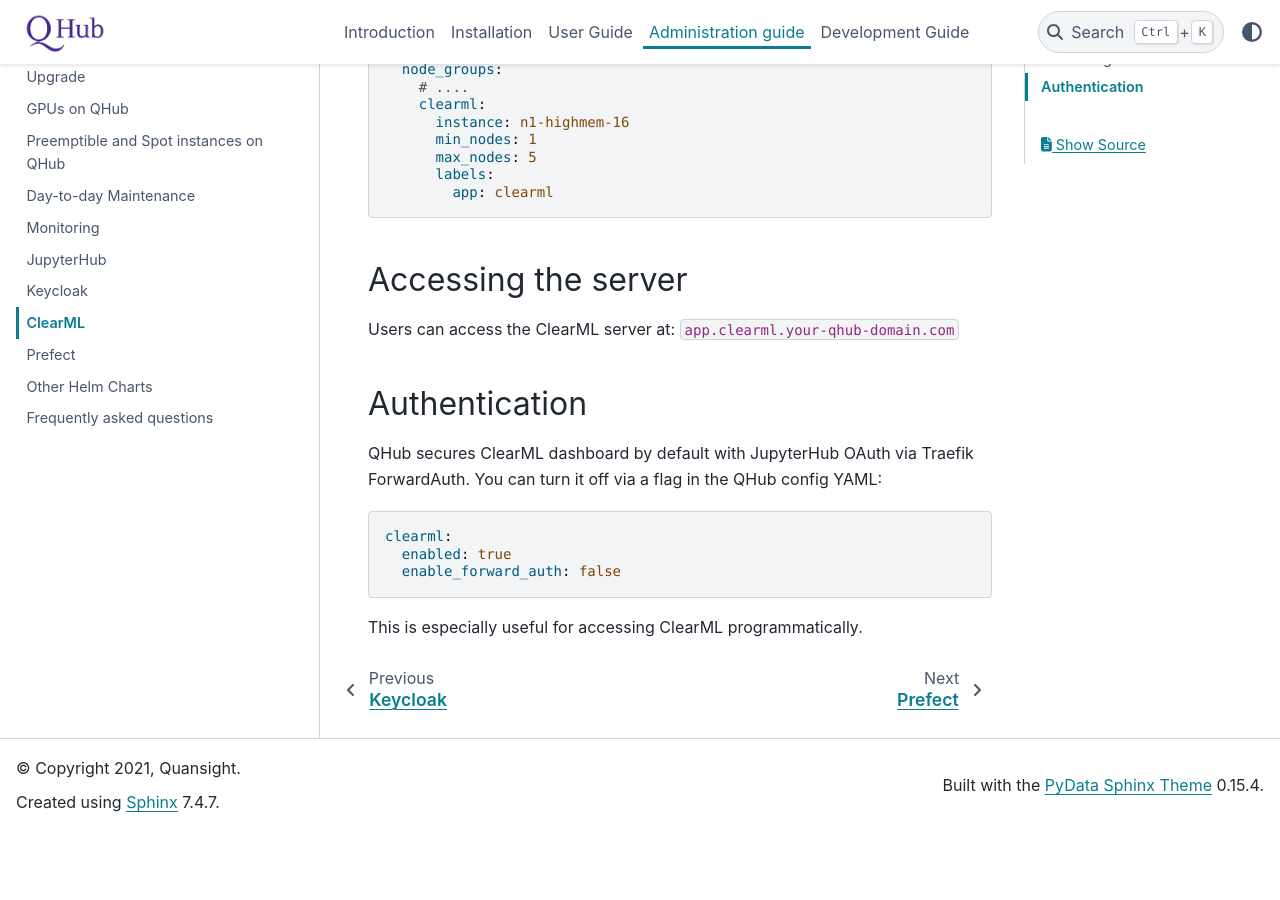
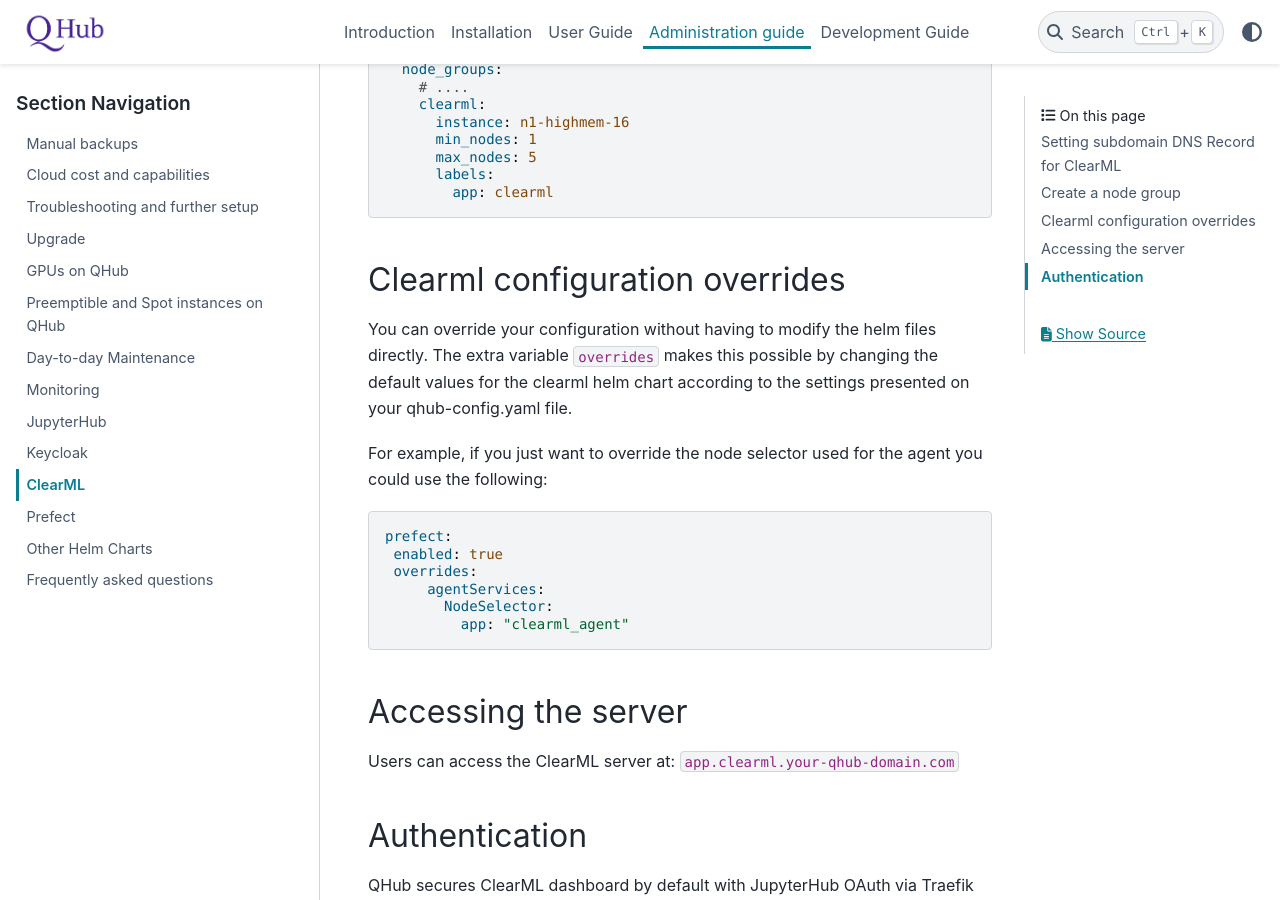
Before and after one commit to nebari-dev/nebari, a Sphinx documentation site: the page built from docs/source/admin_guide/clearml.md, in a window 1280 px wide and 900 px high, scrolled down 961 px. Built offline with Sphinx 7.4.7 and the PyData theme 0.15.4, drawn with Linux system fonts in a browser that asks for light colours; before the commit the page ends 1793 px from its top, so only the background shows below that.

Commit message:
add override capibility for clearml

````diff
--- a/docs/source/admin_guide/clearml.md
+++ b/docs/source/admin_guide/clearml.md
@@ -36,6 +36,22 @@
         app: clearml
 ```
 
+## Clearml configuration overrides
+
+You can override your configuration without having to modify the helm files directly. The extra variable `overrides` makes this possible by changing the default values for the clearml helm chart according to the settings presented on your qhub-config.yaml file.
+
+For example, if you just want to override the node selector used for the agent you could use the following:
+
+```yaml
+prefect:
+ enabled: true
+ overrides:
+     agentServices:
+       NodeSelector:
+         app: "clearml_agent"
+```
+
+
 ## Accessing the server
 
 Users can access the ClearML server at: `app.clearml.your-qhub-domain.com`
````
Also changed, not shown: 5 other files.
